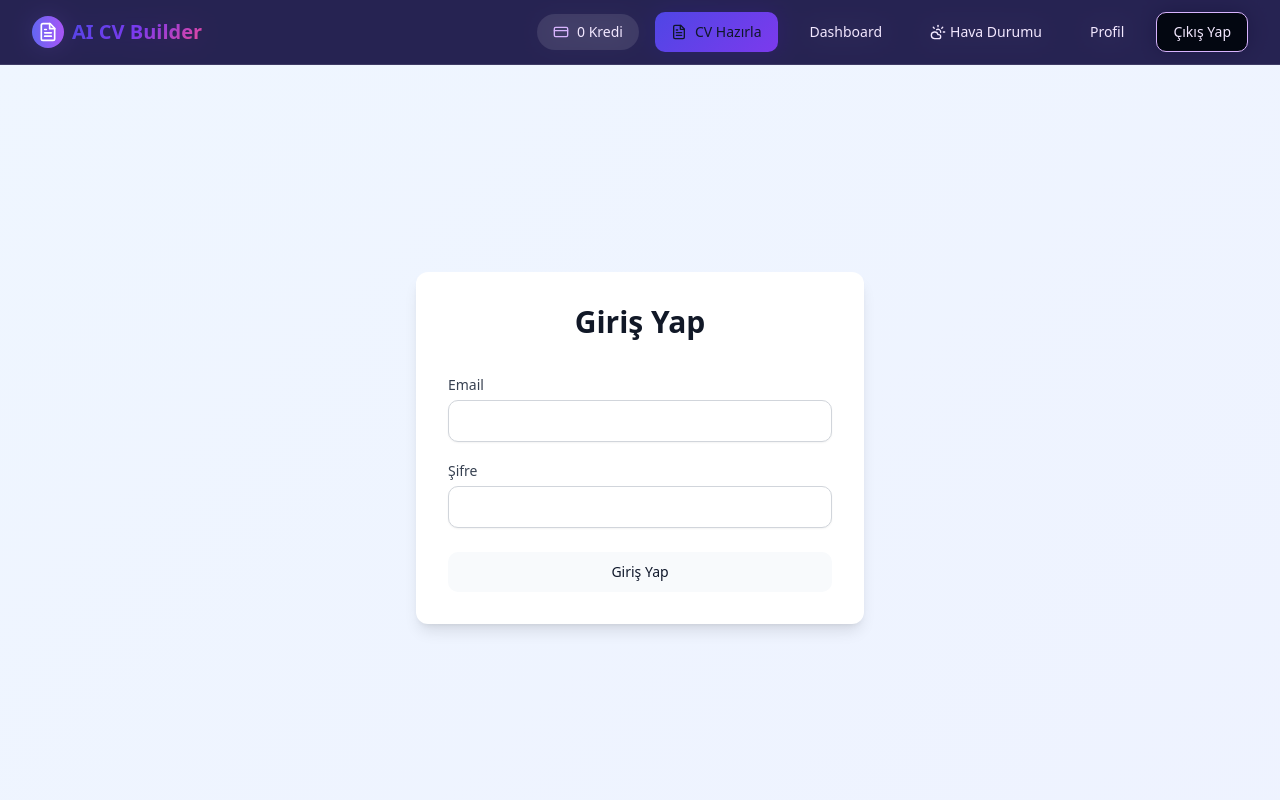
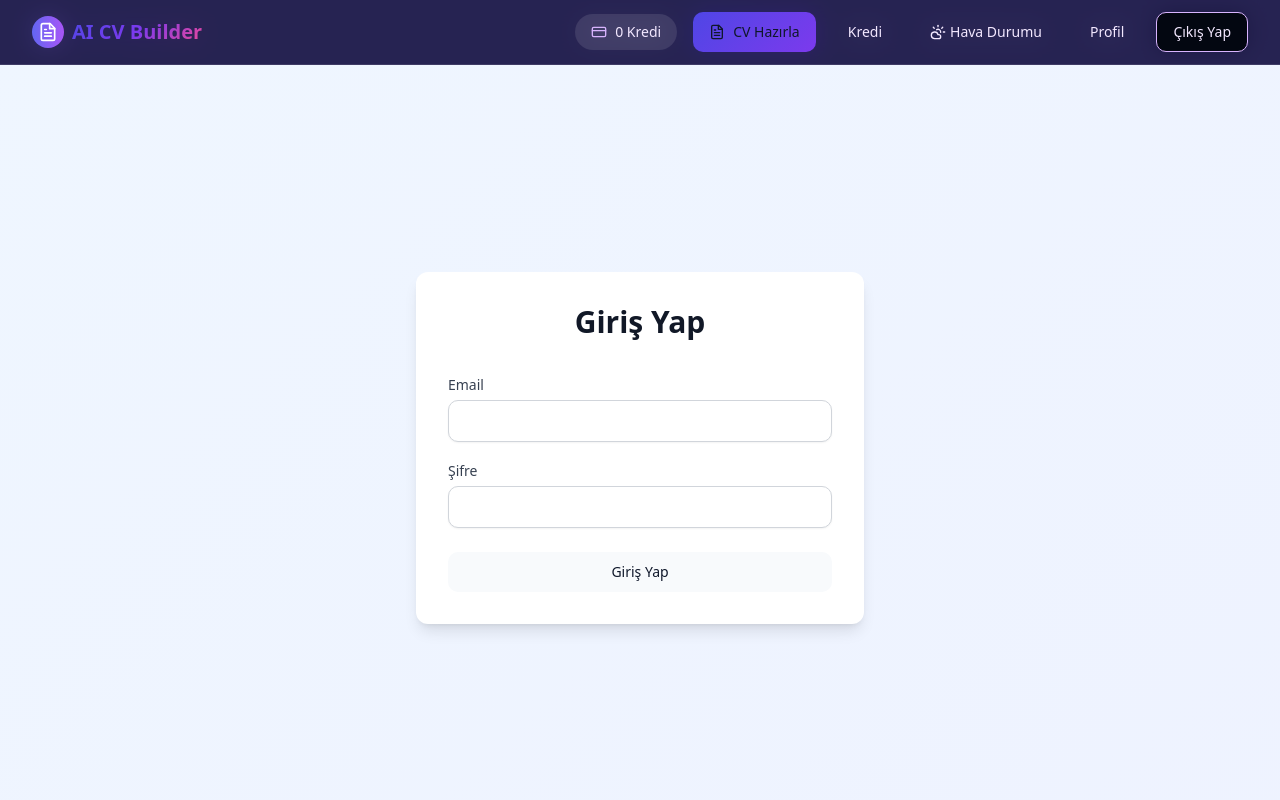
Before and after one commit to Tuna-kod/AI-CV-BUILDER, a React (Vite) app in the folder cv hazırlama proje/: page /login in a window 1280 px wide. Shown: the top 800 px of the page. Built offline with nearby package versions, Linux system fonts and the light colour scheme; sample sign-in values are in the browser's storage.

Commit message:
Update Navbar.jsx
dashboard Kredi ismiyle değişti

```diff
--- a/cv hazırlama proje/src/components/Navbar.jsx
+++ b/cv hazırlama proje/src/components/Navbar.jsx
@@ -55,7 +55,7 @@ function Navbar() {
                     variant="ghost"
                     className="text-purple-100 hover:text-white hover:bg-white/10"
                   >
-                    Dashboard
+                    Kredi
                   </Button>
                 </Link>
 
```
